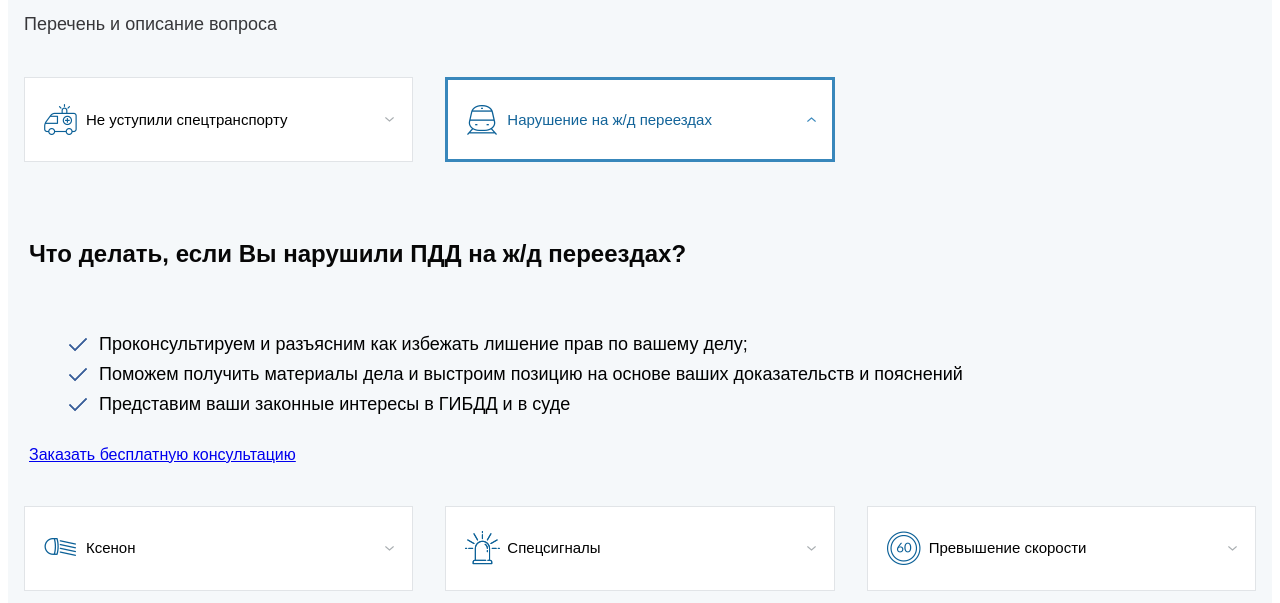
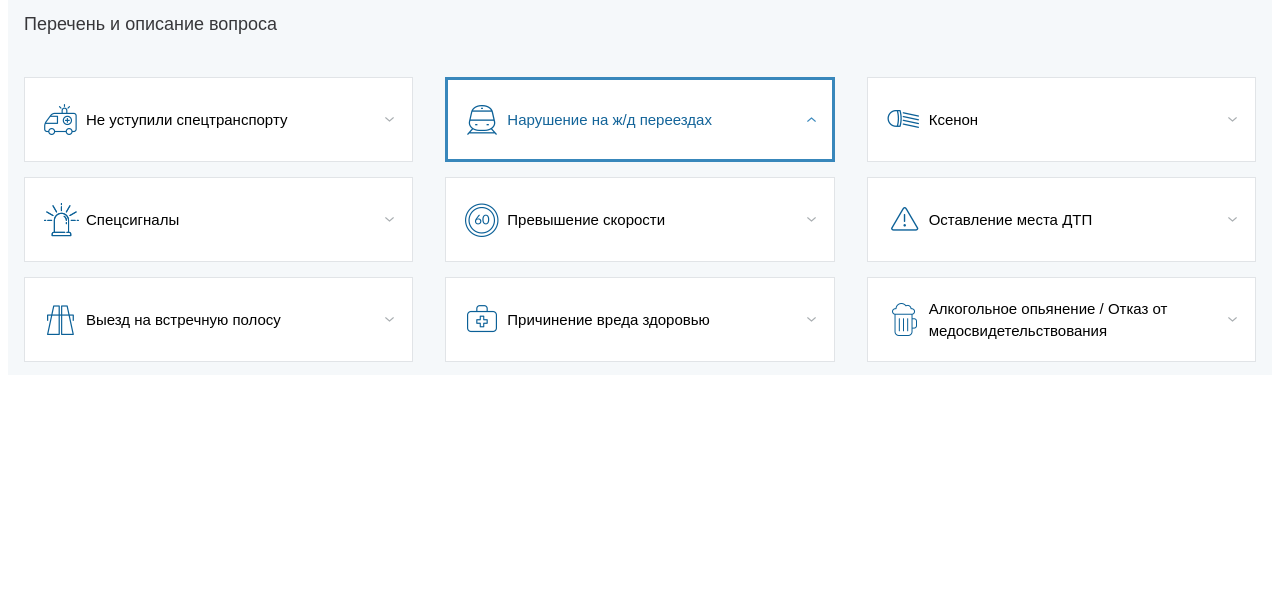
Before and after one commit to proudwax/dropdown-box, a plain HTML site: page index.html in a window 1280 px wide. Shown: the part 183-786 px from the top of the page. Drawn offline with Linux system fonts and the light colour scheme.

Commit message:
del block notification

```diff
--- a/index.html
+++ b/index.html
@@ -41,15 +41,6 @@
             </ul>
             <div class="service__action"><a href="#" class="service__bnt modal-call-btn btn">Заказать бесплатную консультацию</a></div>
           </div>
-        </div>
-        <div class="service__notification">
-          <h4 class="title title_light title_size_medium">Что делать, если Вы нарушили ПДД на ж/д переездах?</h4>
-          <ul class="list">
-            <li class="list__item">Проконсультируем и разъясним как избежать лишение прав по вашему делу;</li>
-            <li class="list__item">Поможем получить материалы дела и выстроим позицию на основе ваших доказательств и пояснений</li>
-            <li class="list__item">Представим ваши законные интересы в ГИБДД и в суде</li>
-          </ul>
-          <div class="service__action"><a href="#" class="service__bnt modal-call-btn btn">Заказать бесплатную консультацию</a></div>
         </div>
         <div class="service__item">
           <div class="service__icon"><img class="service__image" src="img/ksenon.png" alt="Ксенон"></div>
```
